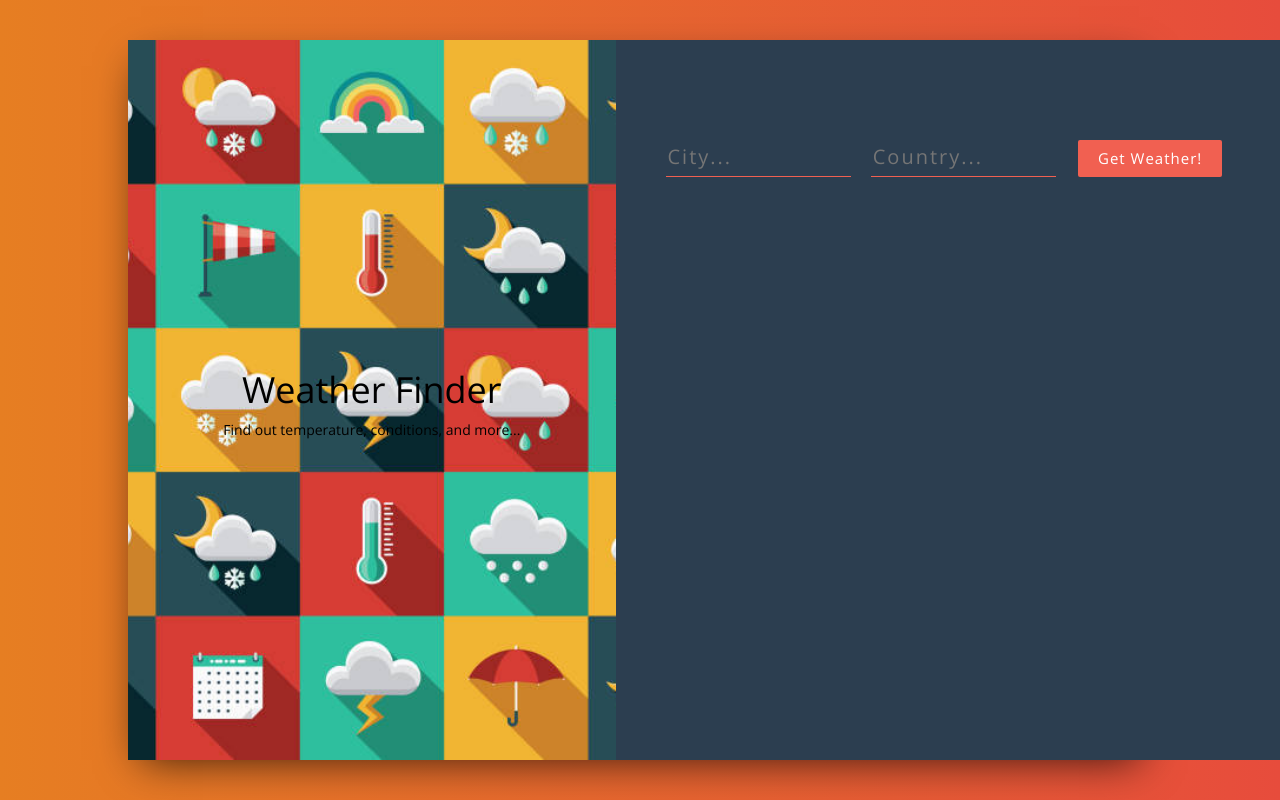
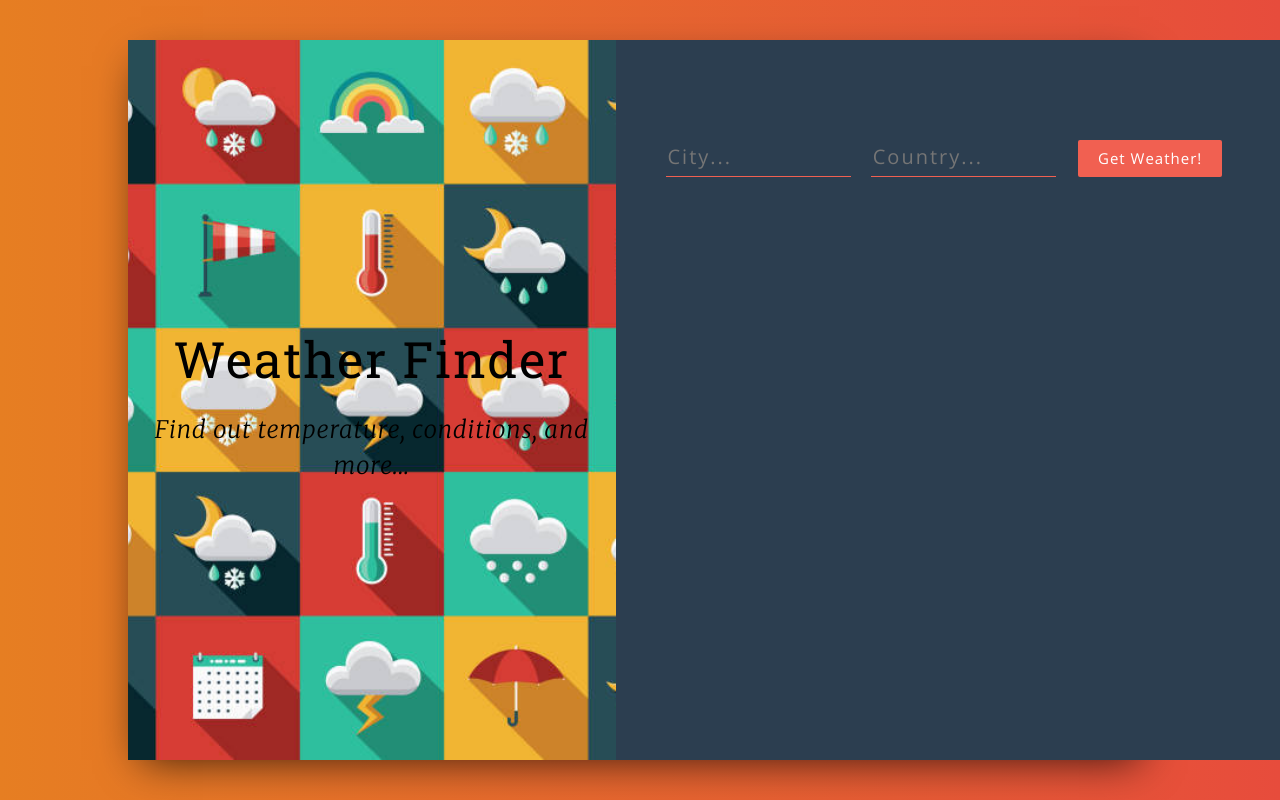
Before and after one commit to annietphan/practice-weather-app, a React (Create React App) app: page / in a window 1280 px wide. Built offline with nearby package versions, Linux system fonts and the light colour scheme.

Commit message:
add styling to title comp

```diff
--- a/src/components/Title.js
+++ b/src/components/Title.js
@@ -3,8 +3,8 @@
 
 const Title = () => (
   <div>
-    <h1>Weather Finder</h1>
-    <p>Find out temperature, conditions, and more...</p>
+    <h1 className="title-container__title">Weather Finder</h1>
+    <h3 className="title-container__subtitle">Find out temperature, conditions, and more...</h3>
   </div>
 )
 
```
